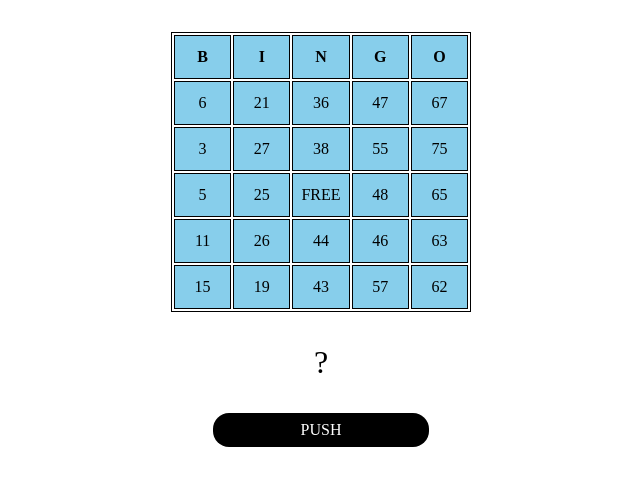
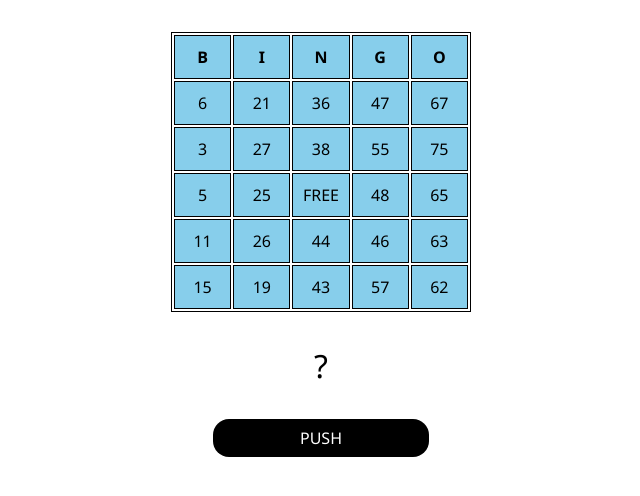
Before and after one commit to justimagine2022/bingoGame, a plain HTML site: page index.html in a window 1280 px wide. Shown: the whole page, without its empty margins (319-959 px from the left). Drawn offline with Linux system fonts and the light colour scheme.

Commit message:
Add files via upload

```diff
--- a/css/style.css
+++ b/css/style.css
@@ -2,6 +2,7 @@
 
 body {
   margin: 0;
+  font-family: 'Segoe UI', Tahoma, "Geneva", Verdana, sans-serif;
 }
 
 p {
@@ -9,7 +10,7 @@ p {
 }
 
 main {
-  width: 500px;
+  width: 300px;
   margin: 0 auto;
   text-align: center;
 }
```
